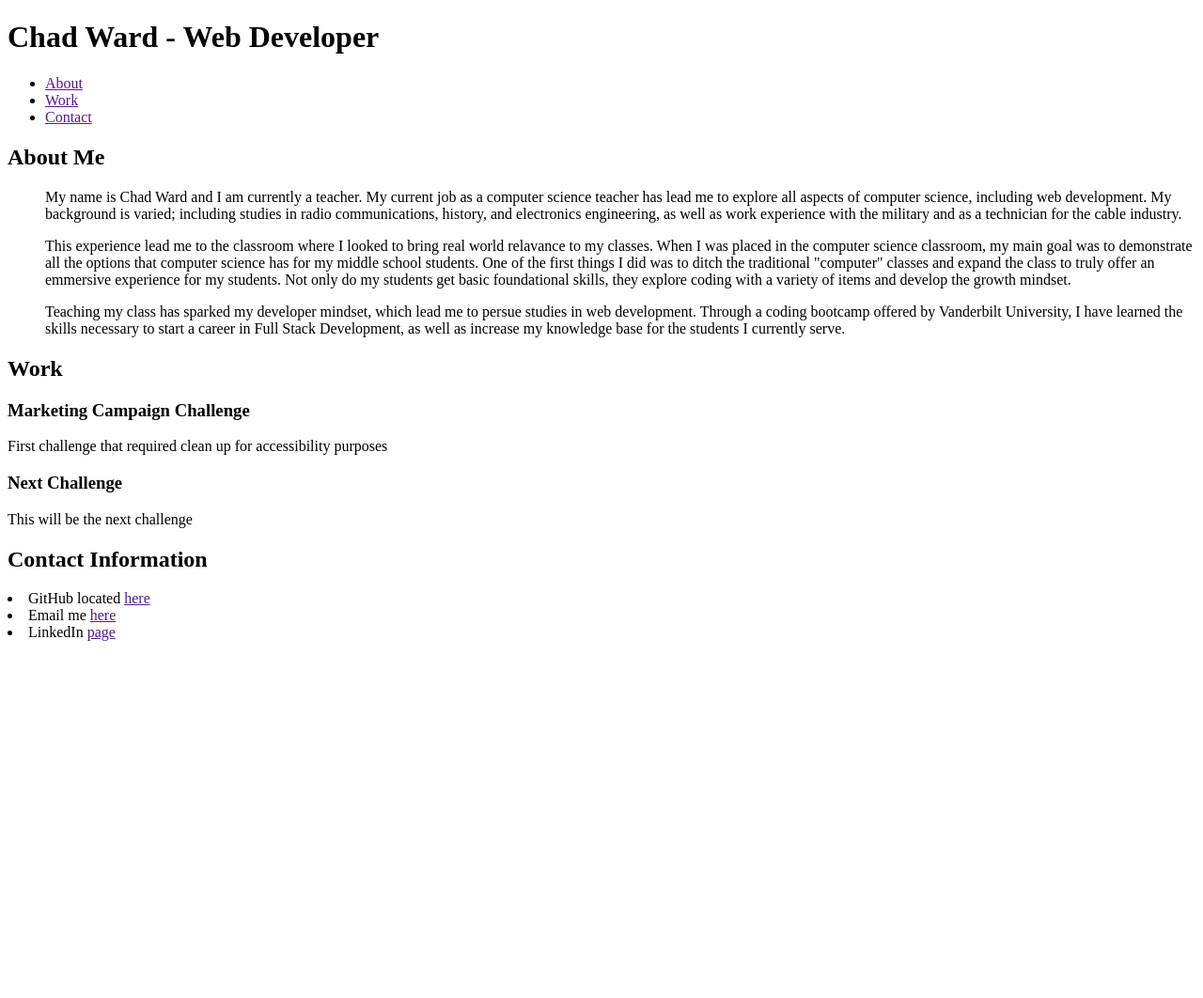
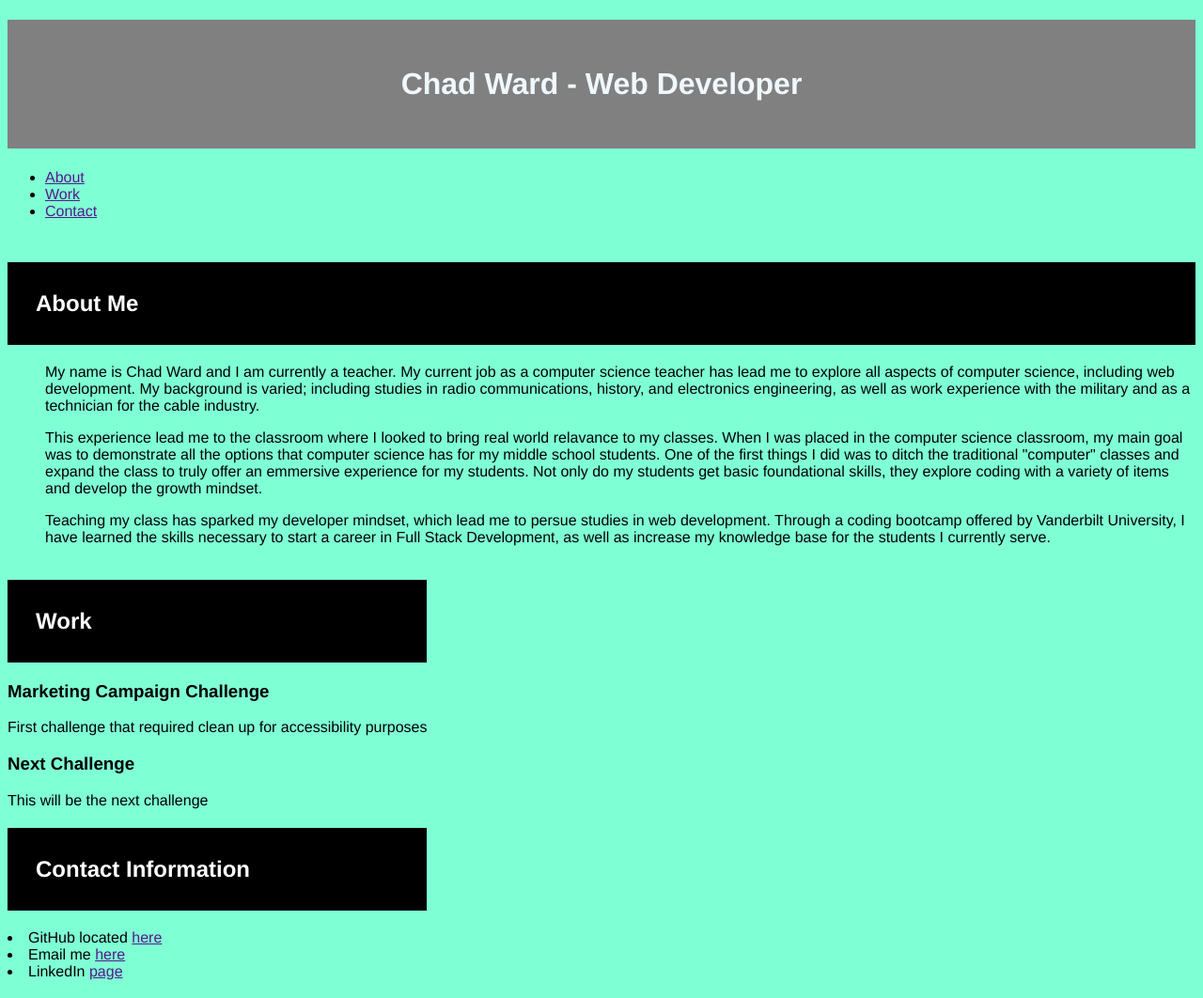
Before and after one commit to chwd31/Chad-Ward-Portfolio, a plain HTML site: page index.html in a window 1280 px wide. Shown: the whole page at 94% size. Before the commit the page ends 800 px from the top, so only its background shows below. Drawn offline with Linux system fonts and the light colour scheme.

Commit message:
Styling changes

```diff
--- a/assets/css/style.css
+++ b/assets/css/style.css
@@ -1,43 +1,51 @@
 * {
 box-sizing: border-box;
-    padding: 0;
-    margin: 0;
-    display: inline-block;
+}
+
+body {
+    font-family: 'Franklin Gothic Medium', 'Arial Narrow', Arial, sans-serif;
+    background-color: aquamarine;
 
 }
 
-body {
-    background-color: aquamarine;
-}
-
-.header {
-    padding: 20px;
-    font-family: 'Franklin Gothic Medium', 'Arial Narrow', Arial, sans-serif;
-    background-color: azure;
-    color: black;
-    display:
+main {
+    display: flex;
+    margin-top: 2%;
+    flex-wrap: wrap;
 
 }
 .header h1 {
-    display: flexbox;
-    font-size: 50px;
-    float: right;
+    display: flex;
+    justify-content: center;
+    padding: 50px;
+    background: gray;
+    color: aliceblue;
+}
+
+.header h1 div {
+    display: flex;
+    justify-content: center;
+    padding-top: 20px;
+    margin-left: 20;
+    flex-direction: row;
+}
+
+
+.main section {
+    flex: 1 0 0;
+    padding: 20px;
+    text-align: center;
+    border-style: solid;
+    border-width: 10px;
+    background: black;
+
 
 
 }
 
-.header div {
-    padding-top: 20px;
-    margin-left: 20;
-    float: left;
-}
-
-.header div ul {
-    display: inline-block;
-    margin-left: 20px;
+ main section h2 {
+    padding: 30px;
+    background: black;
+    color: white;
 
 }
-
-.hero {
-
-}
--- a/index.html
+++ b/index.html
@@ -3,13 +3,13 @@
 
 <head>
     <meta charset="UTF-8">
-    <!-- <link rel="stylesheet" href="assets/css/style.css"> -->
+    <link rel="stylesheet" href="assets/css/style.css">
     <title> Ward Portfolio</title>
 </head>
 
 
 <body>
-    <div class="header">
+<header class="header">
     <h1> Chad Ward - Web Developer</h1>
     <div>
         <ul>
@@ -22,13 +22,14 @@
             <li><a href="">Contact</a></li>
         </ul>
     </div>
-    </div>
+</header>
 
     <div class="hero">
+        </div>
 
-    </div>
 
-    <div class="About Me">
+<main>
+    <section class="About Me">
         <h2>
             About Me
         </h2>
@@ -56,10 +57,11 @@
             </ul>
         </p>
 
-    </div>
+    </section>
 
 
-<div class="Work">
+
+    <section class="Work">
 
     <div class="Projects">
         <h2>Work</h2>
@@ -100,11 +102,10 @@
         </p>
     </div>
 
-
-</div>
+    </section>
+</main>
 
 
-</div>
 
 
 
```
